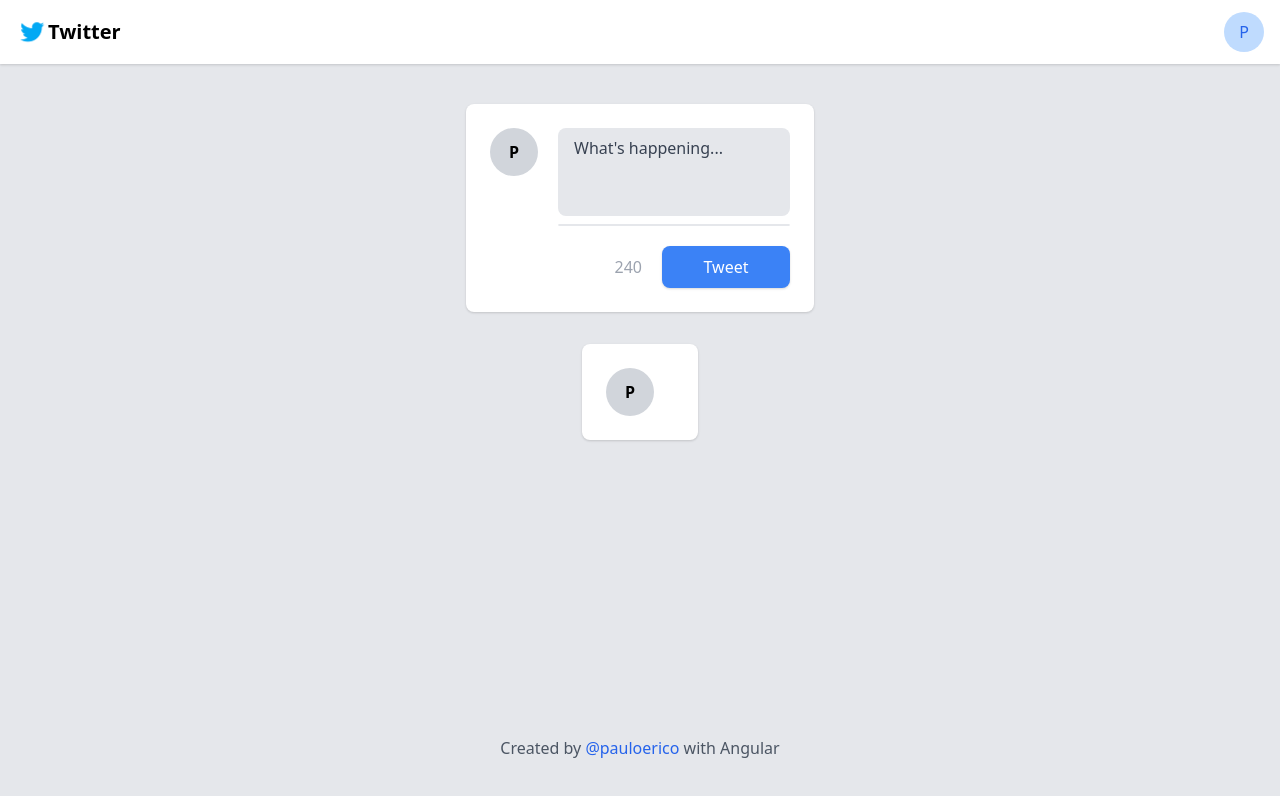
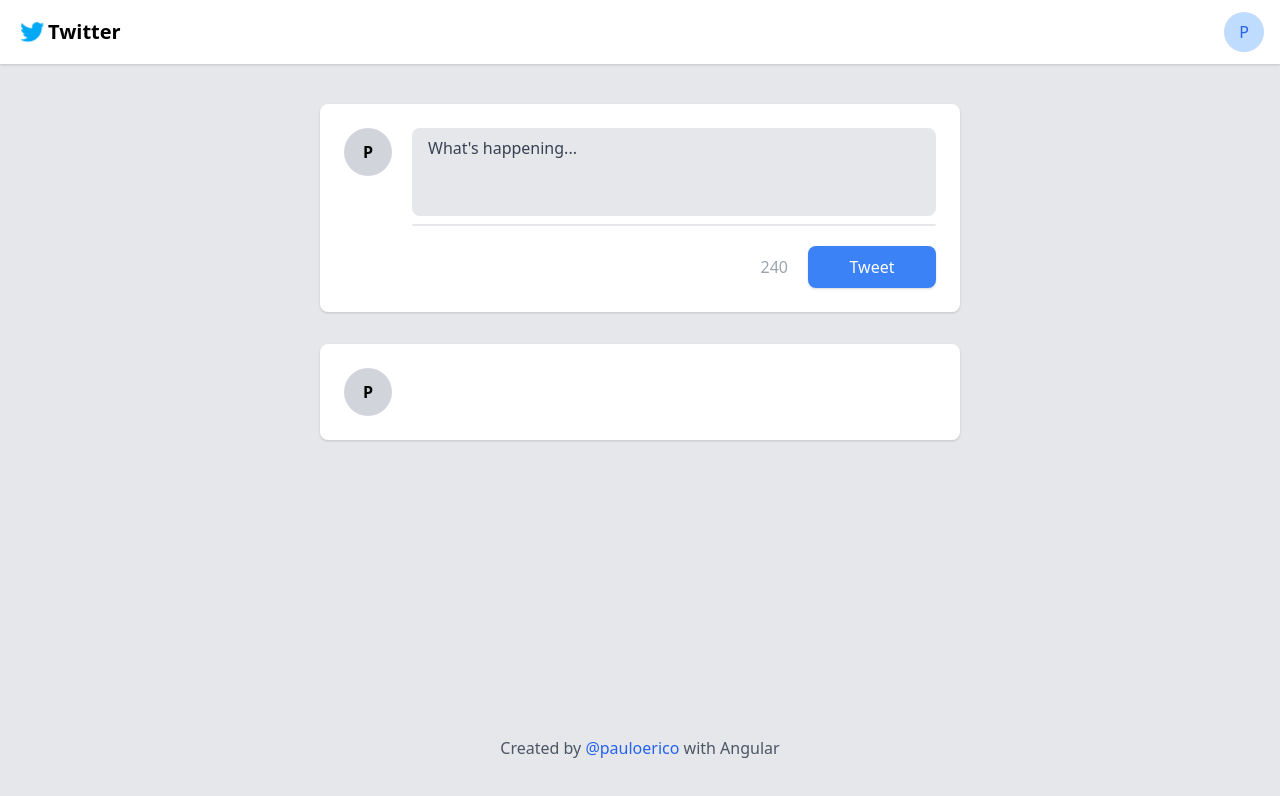
Before and after one commit to pauloerico/twitter-clone, an Angular app: page / in a window 1280 px wide. Both pictures are taken after a click on the button "Tweet". Shown: the top 796 px of the page. Built offline with nearby package versions, Linux system fonts and the light colour scheme.

Commit message:
fix: Ajust paragraph properties for tweet component

```diff
--- a/src/app/app.module.ts
+++ b/src/app/app.module.ts
@@ -10,6 +10,7 @@
 import { FooterComponent } from './components/footer/footer.component';
 
 import { MessagesService } from './services/messages.service';
+import { AvatarComponent } from './components/avatar/avatar.component';
 
 @NgModule({
   declarations: [
@@ -18,7 +19,8 @@
     TweetComponent,
     HomeComponent,
     NewPostComponent,
-    FooterComponent
+    FooterComponent,
+    AvatarComponent
   ],
   imports: [
     BrowserModule,
--- /dev/null
+++ b/src/app/components/avatar/avatar.component.html
@@ -0,0 +1,5 @@
+<div class="flex-shrink-0 mr-5">
+    <div class="cursor-pointer font-bold w-12 h-12 bg-gray-300 flex items-center justify-center rounded-full">
+        P
+    </div>
+</div>
--- /dev/null
+++ b/src/app/components/avatar/avatar.component.ts
@@ -0,0 +1,15 @@
+import { Component, OnInit } from '@angular/core';
+
+@Component({
+  selector: 'app-avatar',
+  templateUrl: './avatar.component.html',
+  styleUrls: ['./avatar.component.css']
+})
+export class AvatarComponent implements OnInit {
+
+  constructor() { }
+
+  ngOnInit(): void {
+  }
+
+}
--- a/src/app/components/new-post/new-post.component.html
+++ b/src/app/components/new-post/new-post.component.html
@@ -1,11 +1,7 @@
 <div class="w-[650px] bg-white rounded-lg shadow p-6 mb-8">
     <div class="flex justify-center  w-full">
         <!-- avatar circle -->
-        <div class="flex-shrink-0 mr-5">
-            <div class="cursor-pointer font-bold w-12 h-12 bg-gray-300 flex items-center justify-center rounded-full">
-                P
-            </div>
-        </div>
+        <app-avatar></app-avatar>
         <!-- form -->
         <div class="flex-1">
             <!-- textarea -->
--- a/src/app/components/tweet/tweet.component.html
+++ b/src/app/components/tweet/tweet.component.html
@@ -1,14 +1,10 @@
 <div class="w-[650px] bg-white rounded-lg shadow p-6 mb-8">
     <div class="flex justify-start items-center w-full">
         <!-- avatar circle -->
-        <div class="flex-shrink-0 mr-5">
-            <div class="cursor-pointer font-bold w-12 h-12 bg-gray-300 flex items-center justify-center rounded-full">
-                P
-            </div>
-        </div>
+        <app-avatar></app-avatar>
         <!-- message -->
-        <div>
-            <p>{{tweetMessage}}</p>
+        <div class="w-10/12">
+            <p class="break-words text-justify">{{tweetMessage}}</p>
         </div>
     </div>
 </div>
--- a/src/app/pages/home/home.component.html
+++ b/src/app/pages/home/home.component.html
@@ -2,12 +2,12 @@
     <app-header></app-header>
 </header>
 <div class="flex items-center justify-center container mx-auto">
-    <app-new-post></app-new-post>
+    <app-new-post class="md:w-1/2"></app-new-post>
 </div>
 <div class="flex flex-col items-center justify-center container mx-auto"
 *ngFor="let tw of tweets"
 >
-    <app-tweet [tweetMessage]=tw></app-tweet>
+    <app-tweet [tweetMessage]=tw class="md:w-1/2"></app-tweet>
 </div>
 <footer class="fixed bottom-0 m-auto w-full">
     <app-footer></app-footer>
```
Also changed, not shown: src/app/components/avatar/avatar.component.css (added), 1 other file (tests, documents, lock files or other folders).
